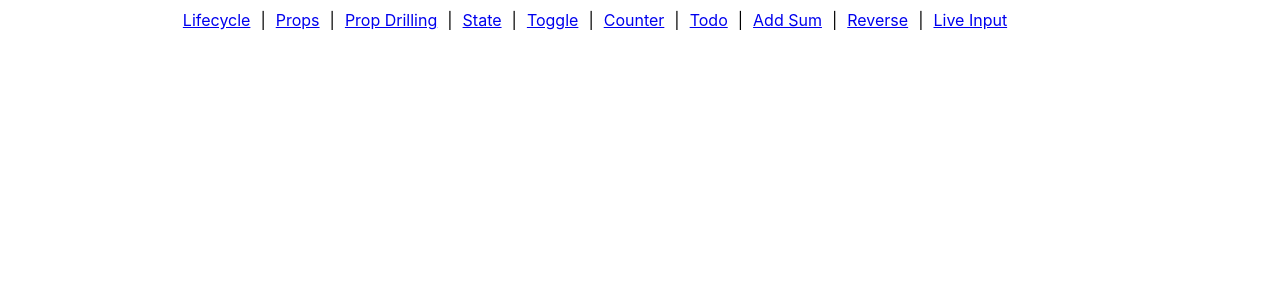
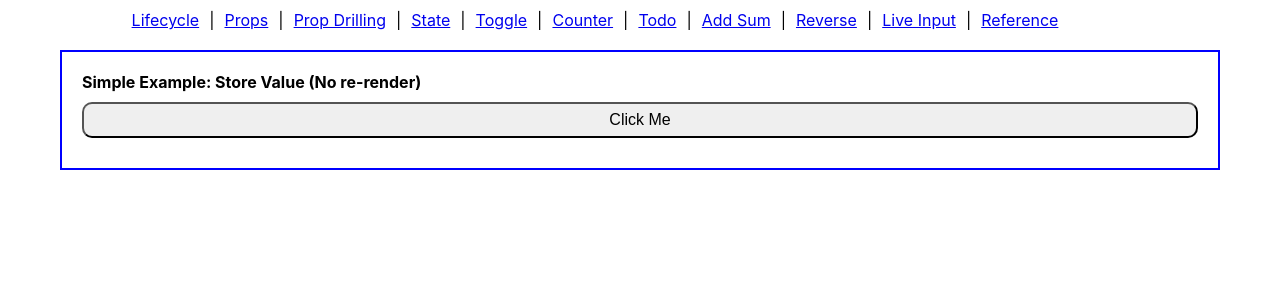
Before and after one commit to mahapatra079/my-app, a React (Create React App) app: page /reference in a window 1280 px wide. Shown: the top 300 px of the page. Built offline with nearby package versions, Linux system fonts and the light colour scheme.

Commit message:
useRef Analysis

```diff
--- a/src/App.js
+++ b/src/App.js
@@ -9,6 +9,7 @@ import CounterApplication from "./CounterApplication";
 import CaptureInputData from "./CaptureInputData";
 import ToggleSwitch from "./ToggleSwitch";
 import ToDoList from "./ToDoList";
+import Reference from "./Reference";
 
 export default function App() {
   const userName = "Prop Drilling - PC → MC → GC";
@@ -25,7 +26,8 @@ export default function App() {
         <Link to="/todo">Todo</Link> |{" "}
         <Link to="/sum">Add Sum</Link> |{" "}
         <Link to="/reverse">Reverse</Link> |{" "}
-        <Link to="/input">Live Input</Link>
+        <Link to="/input">Live Input</Link> |{" "}
+        <Link to="/reference">Reference</Link>
       </nav>
 
       <Routes>
@@ -45,6 +47,7 @@ export default function App() {
         <Route path="/sum" element={<AddingSum />} />
         <Route path="/reverse" element={<ReversingString />} />
         <Route path="/input" element={<CaptureInputData />} />
+        <Route path="/reference" element={<Reference />} />
       </Routes>
     </div>
   );
--- /dev/null
+++ b/src/Reference.js
@@ -0,0 +1,58 @@
+// import { useRef } from "react";
+
+// function Reference() {
+
+//     const inputRef = useRef(null);
+//       const handleFocus = () => {
+//         console.log("Ref object:", inputRef);
+//         console.log("DOM element:", inputRef.current);
+//     inputRef.current.focus();
+//   };
+//     return (
+//     <div className="use-reference">
+//         <h4>Reference Component</h4>
+//         <div>
+//            <p> This is a simple reference component.</p>
+//             <input type="text" ref={inputRef} />
+//                 <button type="button" className="addBtn" onClick={handleFocus}>Focus input</button>
+//             </div>
+
+                // useRef(null) → creates a ref
+                // ref={inputRef} → connects input to ref
+                // inputRef.current → actual DOM input
+                // .focus() → focuses input
+
+
+        // </div>
+    // );
+//  }
+
+// export default Reference;
+
+import { useRef } from "react";
+
+function Reference() {
+  const countRef = useRef(0);
+
+  return (
+      <div className="use-reference">
+        <h4>Simple Example: Store Value (No re-render)</h4>
+            <button type="button" className="addBtn" onClick={() => {
+                countRef.current += 1;
+                console.log(countRef.current);
+            }}>
+                 Click Me
+             </button>
+          {/* check in console for value updates */}
+
+          {/*
+
+            ✔ Value updates
+            ✔ Component does NOT re-render
+
+          */}
+    </div>
+  );
+}
+
+export default Reference;
--- a/src/index.css
+++ b/src/index.css
@@ -5,5 +5,5 @@ nav{ display: flex; justify-content: center; width: calc(100% - 90px); margin-to
 .d-block{display: block;}.mt-10{margin-top: 10px;}.mt-20{margin-top: 20px;}
 
 .concept{ margin-bottom: -40px; } .props{ border: 4px solid #000; margin-top: 50px; padding: 10px; text-align: center; } .child-data, .life-cycle{ border: 2px solid red; padding: 10px; margin: 20px; } .props-drilling{ border: 3px solid grey; margin-top: 20px; padding: 10px; } .toggle { margin-top: 15px; } .toggle button, .addBtn{ cursor: pointer; width: 100%; height: 36px; border-radius: 10px; font-size: 16px; }
-.adding-sum, .reversing-string, .counter, .capture-input, .show-hide, .todo-list, .toggle{border: 2px solid blue;padding: 20px;margin-top: 20px;}
+.adding-sum, .reversing-string, .counter, .capture-input, .show-hide, .todo-list, .toggle, .use-reference{border: 2px solid blue;padding: 20px;margin-top: 20px;}
 .addBtn{margin: 10px 0;}
```
